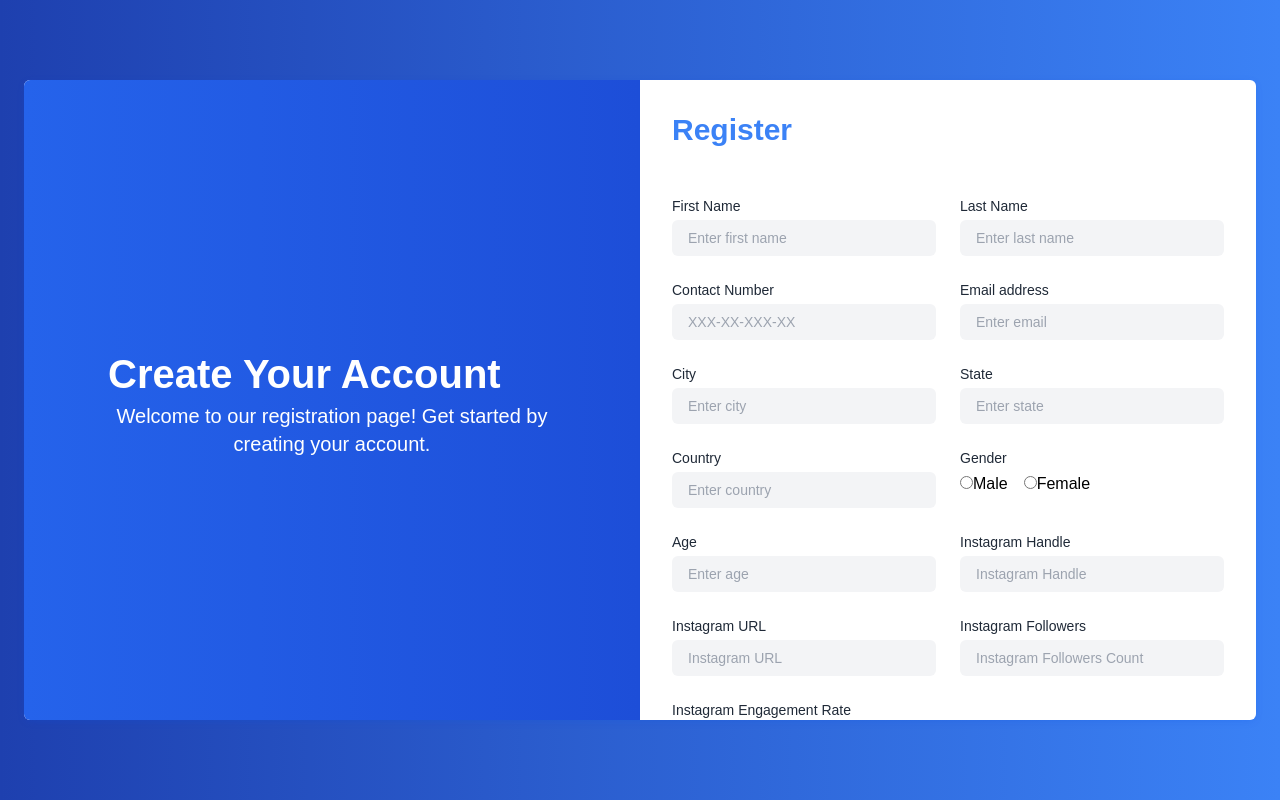
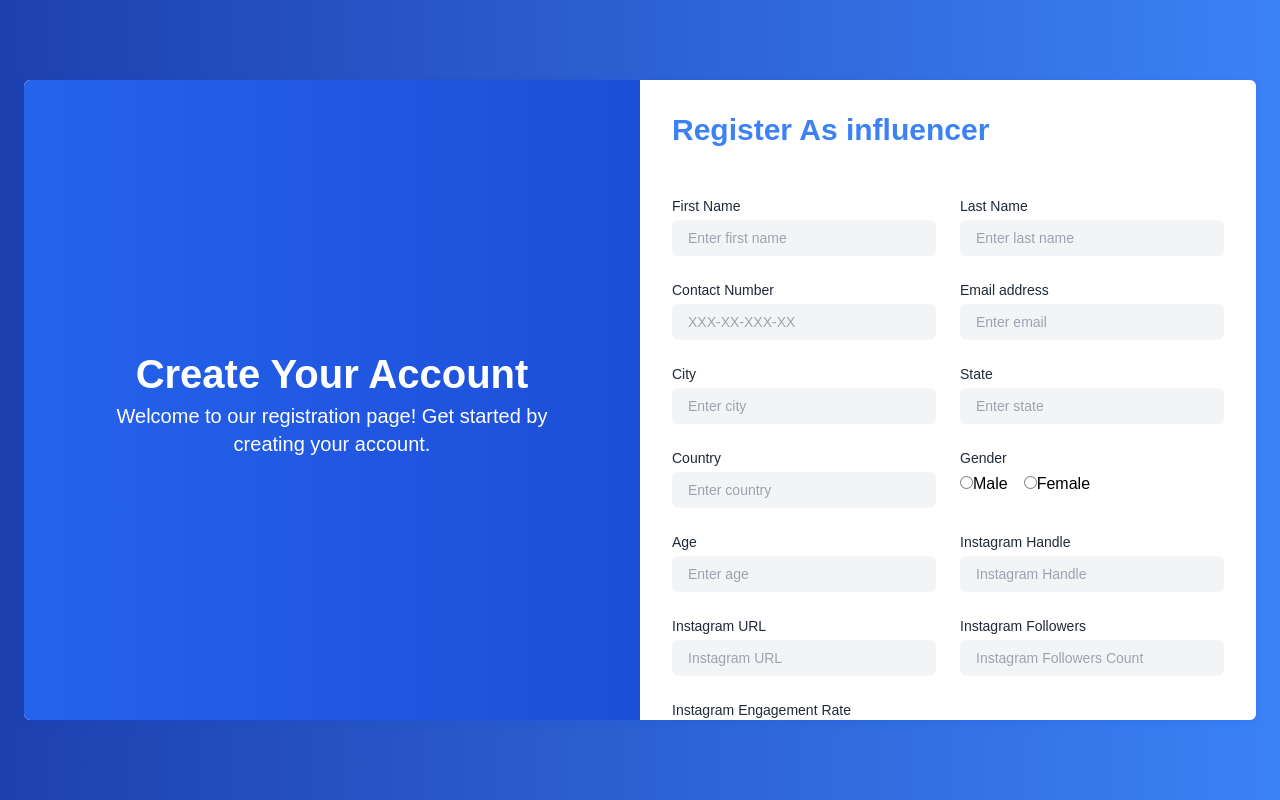
Before and after one commit to AMANPANDYA114/influencer-marketing-FE, a React (Create React App) app: page /InfluencerSignUp in a window 1280 px wide. Built offline with nearby package versions, Linux system fonts and the light colour scheme.

Commit message:
added new changes

```diff
--- a/src/components/Brand/BrandLogin.jsx
+++ b/src/components/Brand/BrandLogin.jsx
@@ -322,7 +322,7 @@ const BrandLogin = () => {
           <div className="border border-gray-300 rounded-lg p-6 max-w-md shadow-[0_2px_22px_-4px_rgba(93,96,127,0.2)] max-md:mx-auto">
             <form className="space-y-4" onSubmit={postdata}>
               <div className="mb-8">
-                <h3 className="text-gray-800 text-3xl font-extrabold">Sign in</h3>
+                <h3 className="text-gray-800 text-3xl font-extrabold">Sign in as brand</h3>
                 <p className="text-gray-500 text-sm mt-4 leading-relaxed">
                   Sign in to your account and explore a world of possibilities. Your journey begins here.
                 </p>
--- a/src/components/Brand/BrandSignUp.jsx
+++ b/src/components/Brand/BrandSignUp.jsx
@@ -94,7 +94,7 @@ const BrandSignUp = () => {
 
         <form className="sm:p-8 p-4 w-full overflow-y-auto max-h-[80vh]" onSubmit={postData}>
           <div className="mb-12">
-            <h3 className="text-blue-500 text-3xl font-extrabold max-md:text-center">Register</h3>
+            <h3 className="text-blue-500 text-3xl font-extrabold max-md:text-center">Register As brand</h3>
           </div>
 
           <div className="grid lg:grid-cols-2 gap-6">
--- a/src/components/Influencer/InfluencerLogin.jsx
+++ b/src/components/Influencer/InfluencerLogin.jsx
@@ -61,7 +61,7 @@ const InfluencerLogin = () => {
           <div className="border border-gray-300 rounded-lg p-6 max-w-md shadow-[0_2px_22px_-4px_rgba(93,96,127,0.2)] max-md:mx-auto">
             <form className="space-y-4" onSubmit={postdata}>
               <div className="mb-8">
-                <h3 className="text-gray-800 text-3xl font-extrabold">Sign in</h3>
+                <h3 className="text-gray-800 text-3xl font-extrabold">Sign in as influencer</h3>
                 <p className="text-gray-500 text-sm mt-4 leading-relaxed">
                   Sign in to your account and explore a world of possibilities. Your journey begins here.
                 </p>
--- a/src/components/Influencer/InfluencerSignUp.jsx
+++ b/src/components/Influencer/InfluencerSignUp.jsx
@@ -2,10 +2,9 @@
 
 
 import React, { useState } from 'react';
-import { useNavigate } from 'react-router-dom';
+import { Link, useNavigate } from 'react-router-dom';
 import { ToastContainer, toast } from 'react-toastify';
 import 'react-toastify/dist/ReactToastify.css';
-import { Link } from 'react-router-dom';
 
 const InfluencerSignUp = () => {
   const [userdata, setuserdata] = useState({
@@ -81,16 +80,16 @@ const InfluencerSignUp = () => {
       <div className="grid md:grid-cols-2 items-center gap-y-8 bg-white max-w-7xl w-full shadow-[0_2px_10px_-3px_rgba(6,81,237,0.3)] rounded-md overflow-hidden">
         <div className="max-md:order-1 flex flex-col justify-center sm:p-8 p-4 bg-gradient-to-r from-blue-600 to-blue-700 w-full h-full">
           <div className="max-w-md space-y-12 mx-auto">
-            <div>
-              <h4 className="text-white text-2xl font-semibold text-cente mb-3 mt-4" style={{ fontSize: "40px" }} >Create Your Account</h4>
-              <p className="text-lg text-white text-center mt-2"  style={{ fontSize: "20px" }}>Welcome to our registration page! Get started by creating your account.</p>
+          <div>
+              <h4 className="text-white text-2xl font-semibold mt-4 text-center "  style={{ fontSize: "40px" }} >Create Your Account</h4> {/* Increased font size */}
+              <p className="text-lg text-white text-center mt-3"  style={{ fontSize: "20px" }}>Welcome to our registration page! Get started by creating your account.</p> {/* Increased font size */}
             </div>
           </div>
         </div>
 
         <form className="sm:p-8 p-4 w-full overflow-y-auto max-h-[80vh]" onSubmit={postData}>
           <div className="mb-12">
-            <h3 className="text-blue-500 text-3xl font-extrabold max-md:text-center">Register</h3>
+            <h3 className="text-blue-500 text-3xl font-extrabold max-md:text-center">Register As influencer</h3>
           </div>
 
           <div className="grid lg:grid-cols-2 gap-6">
```
